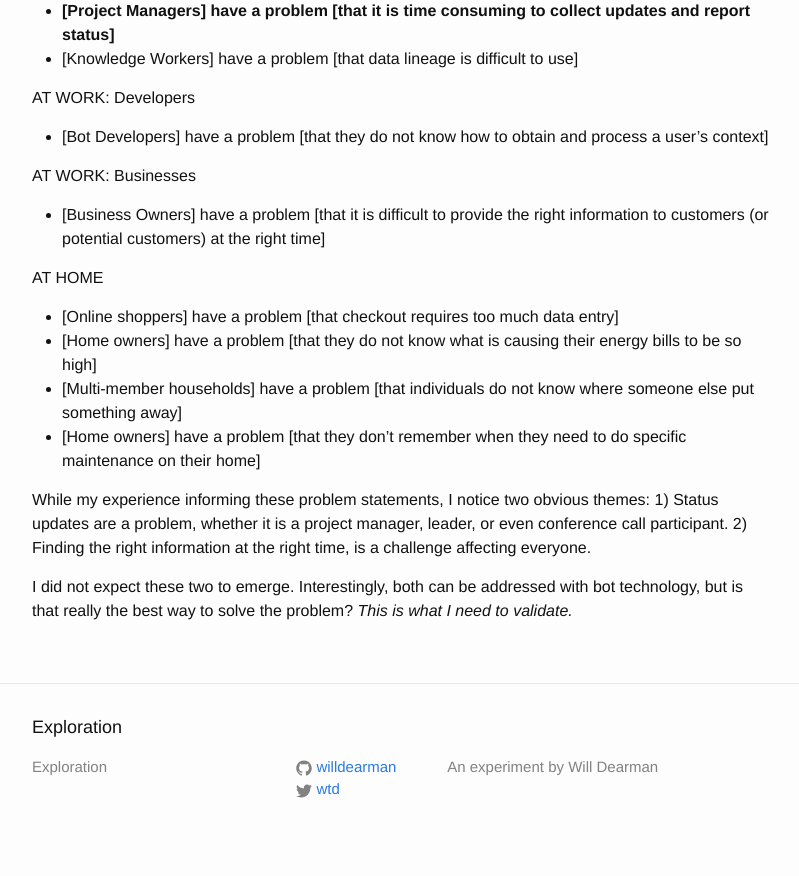
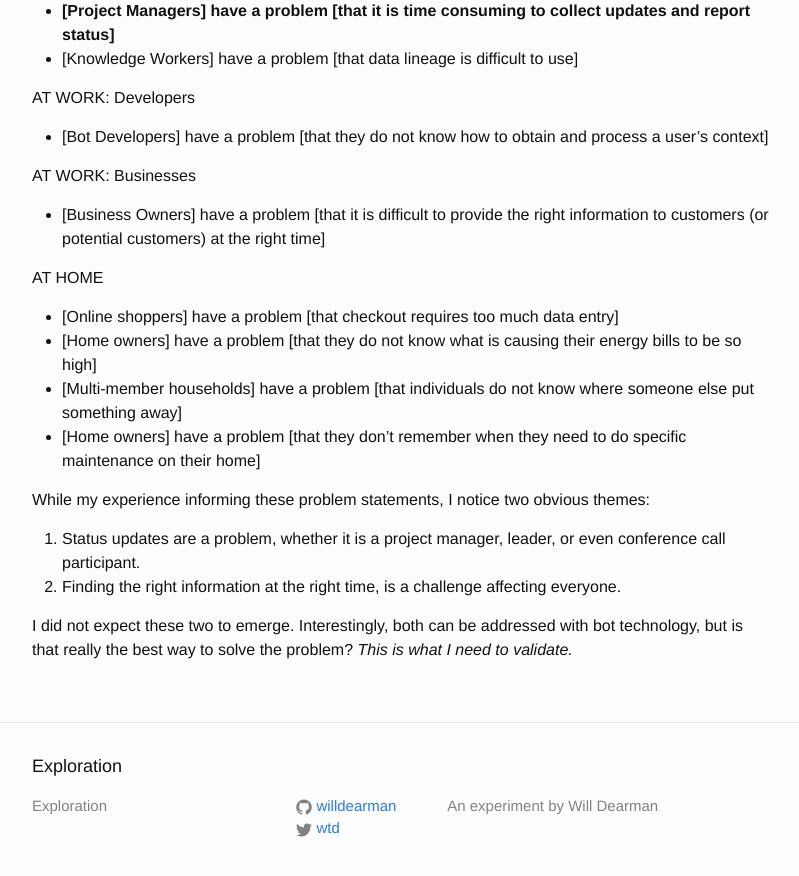
Before and after one commit to willdearman/willdearman, a Jekyll site: the page built from _posts/2016-06-22-step-1.md, in a window 1280 px wide and 900 px high, scrolled down 2754 px. Shown: the top 876 px of the window, without its empty margins (238-1037 px from the left). Built offline with Jekyll 4.4.1, drawn with Linux system fonts in a browser that asks for light colours.

Commit message:
Another attempt at Github flavor markdown

```diff
--- a/_posts/2016-06-22-step-1.md
+++ b/_posts/2016-06-22-step-1.md
@@ -41,34 +41,34 @@
 In the post I linked to earlier, Hinten Shah advises you to describe your potential problem like '[Group of people] have a problem [their problem]'. This approach lends itself to discovering what the user is ultimately trying to accomplish. I won't pain you with every item that came to mind, but here are a few:
 
 AT WORK: Knowledge Workers
-- [Knowledge Workers] have a problem [that it is difficult to find the information they are looking for]
-- **[Knowledge Workers] have a problem [that it take too long to teach others what they have done]**
-- [Knowledge Workers] have a problem [that meetings and conference calls are not productive relative to the time they consume]
-- [Team leaders] have a problem [that it is difficult to keep everyone on the team in sync about work, process, and new information]
-- [Team leaders] have a problem [that team members have specialized knowledge that is not shared]
-- [Decision Makers] have a problem [that it is too time consuming to instruct others in what they need to make their decision]
-- [Knowledge Workers] have a problem [that it is difficult to decide what to do next]
-- [Team leaders] have a problem [that it is difficult to allocate work between team members fairly]
-- [Knowledge Workers] have a problem [that it is time consuming to deal with different granularity of data]
-- [Knowledge Workers] have a problem [that it is time consuming to find simple answers]
-- **[Process Leaders] have a problem [that it is difficult to manage complex integrated system/people processes]**
-- **[Project Managers] have a problem [that it is time consuming to collect updates and report status]**
-- [Knowledge Workers] have a problem [that data lineage is difficult to use]
+* \[Knowledge Workers\] have a problem \[that it is difficult to find the information they are looking for\]
+* **\[Knowledge Workers\] have a problem \[that it take too long to teach others what they have done\]**
+* \[Knowledge Workers\] have a problem \[that meetings and conference calls are not productive relative to the time they consume\]
+* \[Team leaders\] have a problem \[that it is difficult to keep everyone on the team in sync about work, process, and new information\]
+* \[Team leaders\] have a problem \[that team members have specialized knowledge that is not shared\]
+* \[Decision Makers\] have a problem \[that it is too time consuming to instruct others in what they need to make their decision\]
+* \[Knowledge Workers\] have a problem \[that it is difficult to decide what to do next\]
+* \[Team leaders\] have a problem \[that it is difficult to allocate work between team members fairly\]
+* \[Knowledge Workers\] have a problem \[that it is time consuming to deal with different granularity of data\]
+* \[Knowledge Workers\] have a problem \[that it is time consuming to find simple answers\]
+* **\[Process Leaders\] have a problem \[that it is difficult to manage complex integrated system/people processes\]**
+* **\[Project Managers\] have a problem \[that it is time consuming to collect updates and report status\]**
+* \[Knowledge Workers\] have a problem \[that data lineage is difficult to use\]
 
 AT WORK: Developers
-- [Bot Developers] have a problem [that they do not know how to obtain and process a user's context]
+* \[Bot Developers\] have a problem \[that they do not know how to obtain and process a user's context\]
 
 AT WORK: Businesses
-- [Business Owners] have a problem [that it is difficult to provide the right information to customers (or potential customers) at the right time]
+* \[Business Owners\] have a problem \[that it is difficult to provide the right information to customers (or potential customers) at the right time\]
 
 AT HOME
-- [Online shoppers] have a problem [that checkout requires too much data entry]
-- [Home owners] have a problem [that they do not know what is causing their energy bills to be so high]
-- [Multi-member households] have a problem [that individuals do not know where someone else put something away]
-- [Home owners] have a problem [that they don't remember when they need to do specific maintenance on their home]
+* \[Online shoppers\] have a problem \[that checkout requires too much data entry\]
+* \[Home owners\] have a problem \[that they do not know what is causing their energy bills to be so high\]
+* \[Multi-member households\] have a problem \[that individuals do not know where someone else put something away\]
+* \[Home owners\] have a problem \[that they don't remember when they need to do specific maintenance on their home\]
 
 While my experience informing these problem statements, I notice two obvious themes:
-1) Status updates are a problem, whether it is a project manager, leader, or even conference call participant.
-2) Finding the right information at the right time, is a challenge affecting everyone.
+1. Status updates are a problem, whether it is a project manager, leader, or even conference call participant.
+2. Finding the right information at the right time, is a challenge affecting everyone.
 
 I did not expect these two to emerge. Interestingly, both can be addressed with bot technology, but is that really the best way to solve the problem? *This is what I need to validate.*
```
